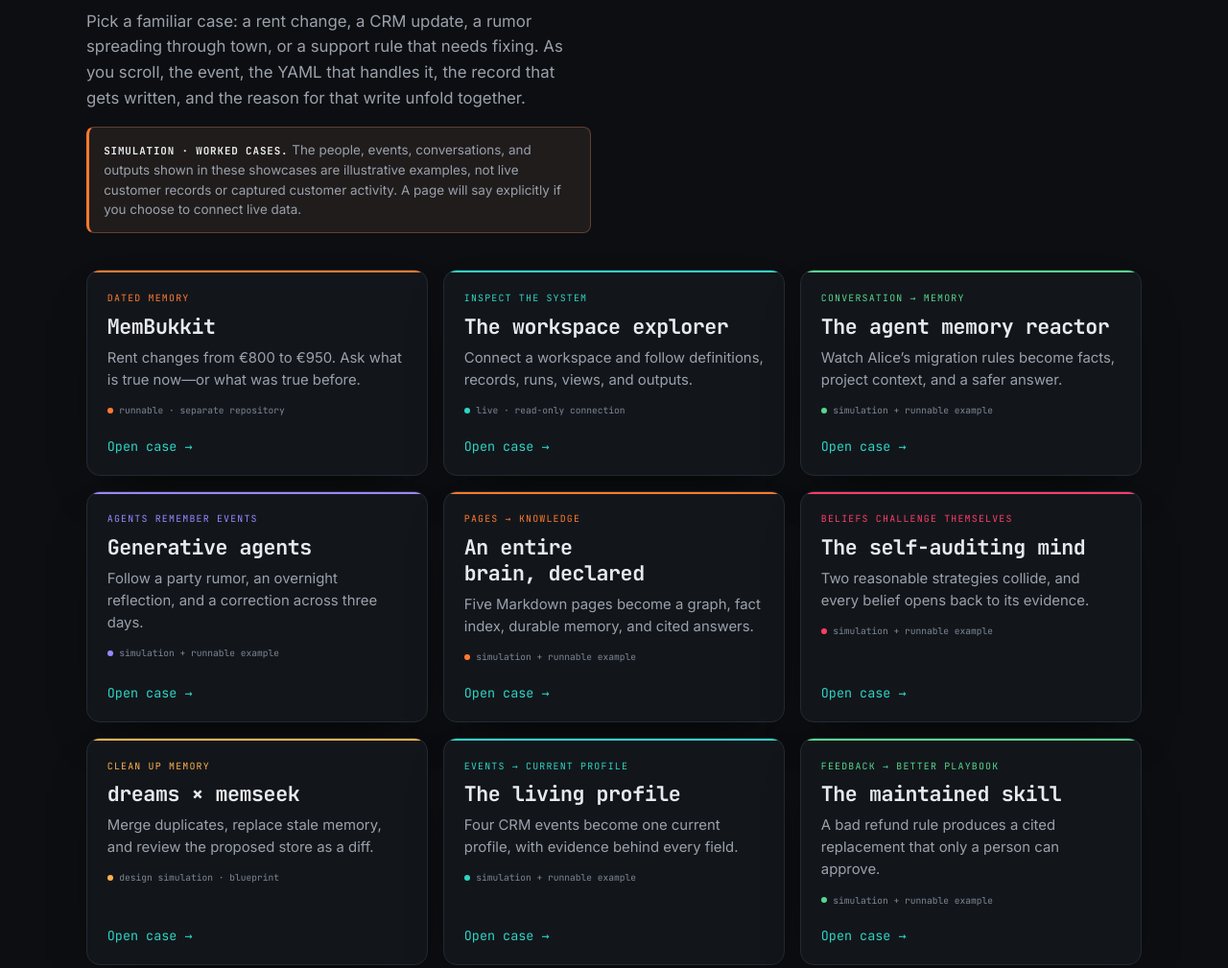
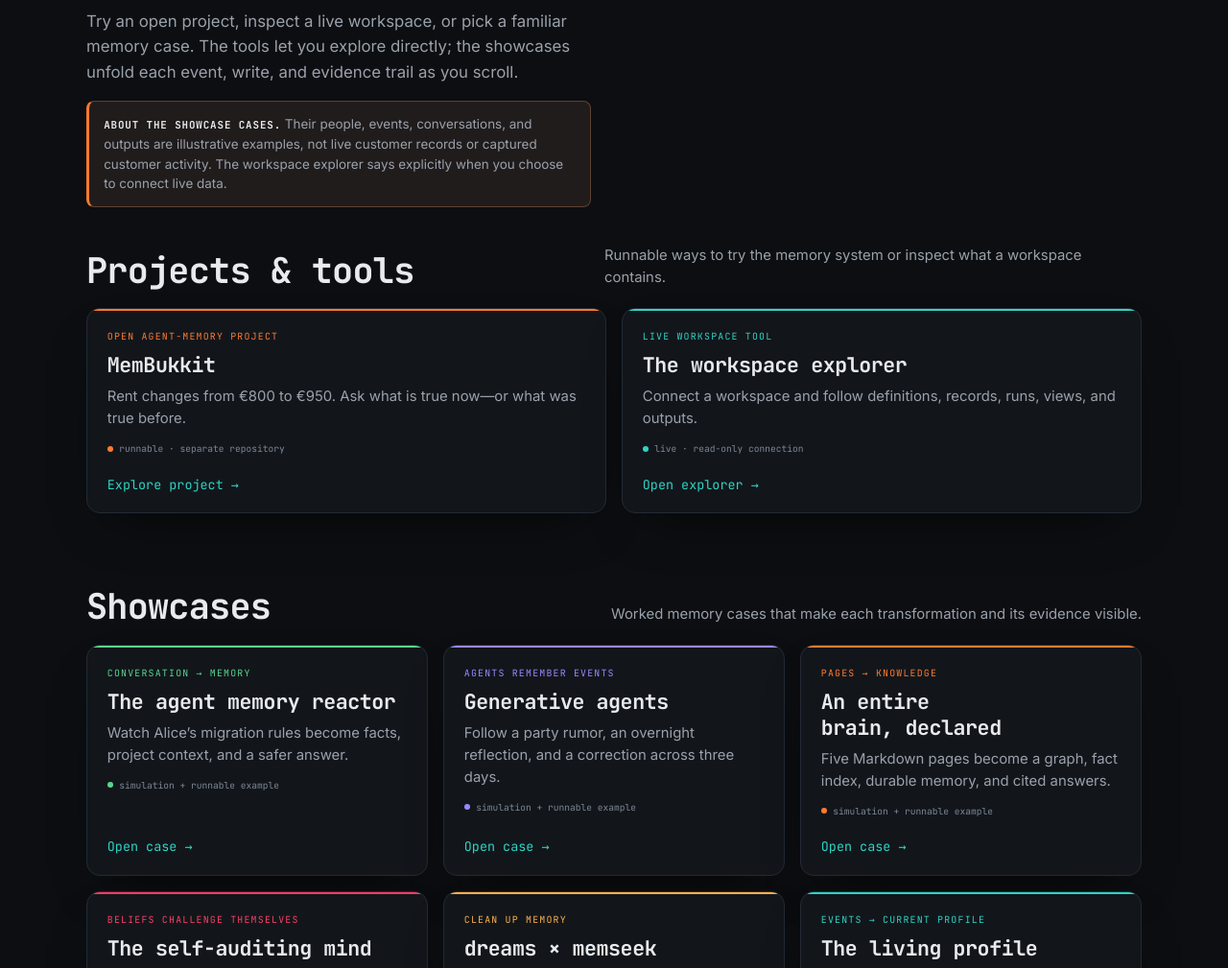
Before and after one commit to memseekai/memseek, an Astro site in the folder marketing/: page /showcase in a window 1280 px wide. Shown: the part 253-1262 px from the top of the page at 96% size. Built offline with nearby package versions, Linux system fonts and the light colour scheme; Astro itself is replaced by a stand-in of ours.

Commit message:
copy improvement

```diff
--- a/marketing/src/pages/benchmarks.astro
+++ b/marketing/src/pages/benchmarks.astro
@@ -59,7 +59,7 @@ const beamRows = [
 
 <BaseLayout
   title="MemBukkit benchmarks — Memseek"
-  description="Reproduce MemBukkit's agent-memory benchmarks, including 92.6% on LongMemEval-S, and see how its SOTA search method is available in the Memseek context engine."
+  description="Reproduce MemBukkit's agent-memory benchmarks, including 92.6% on LongMemEval-S, and learn about the SOTA search method coming to hosted Memseek."
 >
   <section class="hero">
     <div class="wrap hero-grid">
@@ -69,7 +69,7 @@ const beamRows = [
         <p class="lede">
           <b>Memseek is our context engine.</b> <b>MemBukkit is our open agent-memory
           showcase and benchmark harness.</b> The SOTA-performing search method demonstrated there
-          is available as a search method in Memseek.
+          will be available as a search method in the hosted version of Memseek.
         </p>
         <div class="ctas">
           <a class="btn btn-primary" href={repro}>Reproduce the result →</a>
@@ -83,7 +83,7 @@ const beamRows = [
           <span class="tag">product</span>
           <div><b>Memseek</b><small>Context engine for production agents</small></div>
         </div>
-        <span class="connector" aria-hidden="true">includes</span>
+        <span class="connector" aria-hidden="true">hosted version will include</span>
         <div class="identity-row method">
           <span class="tag">capability</span>
           <div><b>SOTA search method</b><small>Bucketed, budgeted, hybrid retrieval</small></div>
--- a/marketing/src/pages/membukkit.astro
+++ b/marketing/src/pages/membukkit.astro
@@ -194,7 +194,7 @@ receipt:
         <div class="shared">
           <span>shared method</span>
           <b>SOTA search</b>
-          <small>available in Memseek<br />demonstrated in MemBukkit</small>
+          <small>coming to hosted Memseek<br />demonstrated in MemBukkit</small>
         </div>
         <article class="identity-card showcase">
           <span class="kind">open showcase</span>
--- a/marketing/src/pages/showcase/index.astro
+++ b/marketing/src/pages/showcase/index.astro
@@ -8,28 +8,37 @@ import BaseLayout from '../../layouts/BaseLayout.astro';
  * Adding one is two steps: drop the file in public/, add a row here.
  */
 /**
- * One card per memory story. `kind` deliberately describes the visible change
- * in plain language instead of asking a new reader to know memory-system jargon.
- * `status` says whether the destination is runnable, connected, or a blueprint.
+ * MemBukkit and the workspace explorer are things readers can use, rather than
+ * worked memory stories, so they get their own category on the hub.
  */
-const showcases = [
+const projectsAndTools = [
   {
     href: '/membukkit/',
     slug: 'membukkit',
-    kind: 'dated memory',
+    kind: 'open agent-memory project',
     title: 'MemBukkit',
     blurb: 'Rent changes from €800 to €950. Ask what is true now—or what was true before.',
     status: 'runnable · separate repository',
+    action: 'Explore project →',
     accent: 'var(--orange)',
   },
   {
     slug: 'workspace-explorer',
-    kind: 'inspect the system',
+    kind: 'live workspace tool',
     title: 'The workspace explorer',
     blurb: 'Connect a workspace and follow definitions, records, runs, views, and outputs.',
     status: 'live · read-only connection',
+    action: 'Open explorer →',
     accent: 'var(--cyan)',
   },
+];
+
+/**
+ * One card per memory story. `kind` deliberately describes the visible change
+ * in plain language instead of asking a new reader to know memory-system jargon.
+ * `status` says whether the destination is runnable or a blueprint.
+ */
+const showcases = [
   {
     slug: 'agent-memory',
     kind: 'conversation → memory',
@@ -106,32 +115,61 @@ const showcases = [
       <span class="eyebrow">Showcases</span>
       <h1>See how it <span class="grad">runs.</span></h1>
       <p class="lede">
-        Pick a familiar case: a rent change, a CRM update, a rumor spreading through town, or a
-        support rule that needs fixing. As you scroll, the event, the YAML that handles it, the
-        record that gets written, and the reason for that write unfold together.
+        Try an open project, inspect a live workspace, or pick a familiar memory case. The tools
+        let you explore directly; the showcases unfold each event, write, and evidence trail as
+        you scroll.
       </p>
       <p class="simulation-note">
-        <strong>Simulation · worked cases.</strong> The people, events, conversations, and
-        outputs shown in these showcases are illustrative examples, not live customer records or
-        captured customer activity. A page will say explicitly if you choose to connect live data.
+        <strong>About the showcase cases.</strong> Their people, events, conversations, and
+        outputs are illustrative examples, not live customer records or captured customer
+        activity. The workspace explorer says explicitly when you choose to connect live data.
       </p>
     </div>
   </section>
 
   <section class="sc-list">
-    <div class="wrap grid">
-      {showcases.map((s) => (
-        <article class="card" style={`--hue: ${s.accent}`}>
-          <a href={s.href ?? `/showcase/${s.slug}/`} class="hit" aria-label={s.title}></a>
-          <div class="body">
-            <span class="kind">{s.kind}</span>
-            <h2>{s.title}</h2>
-            <p>{s.blurb}</p>
-            <span class="status">{s.status}</span>
-            <span class="read">Open case →</span>
-          </div>
-        </article>
-      ))}
+    <div class="wrap categories">
+      <div class="category">
+        <div class="category-heading">
+          <h2>Projects &amp; tools</h2>
+          <p>Runnable ways to try the memory system or inspect what a workspace contains.</p>
+        </div>
+        <div class="grid">
+          {projectsAndTools.map((item) => (
+            <article class="card" style={`--hue: ${item.accent}`}>
+              <a href={item.href ?? `/showcase/${item.slug}/`} class="hit" aria-label={item.title}></a>
+              <div class="body">
+                <span class="kind">{item.kind}</span>
+                <h3>{item.title}</h3>
+                <p>{item.blurb}</p>
+                <span class="status">{item.status}</span>
+                <span class="read">{item.action}</span>
+              </div>
+            </article>
+          ))}
+        </div>
+      </div>
+
+      <div class="category">
+        <div class="category-heading">
+          <h2>Showcases</h2>
+          <p>Worked memory cases that make each transformation and its evidence visible.</p>
+        </div>
+        <div class="grid">
+          {showcases.map((showcase) => (
+            <article class="card" style={`--hue: ${showcase.accent}`}>
+              <a href={`/showcase/${showcase.slug}/`} class="hit" aria-label={showcase.title}></a>
+              <div class="body">
+                <span class="kind">{showcase.kind}</span>
+                <h3>{showcase.title}</h3>
+                <p>{showcase.blurb}</p>
+                <span class="status">{showcase.status}</span>
+                <span class="read">Open case →</span>
+              </div>
+            </article>
+          ))}
+        </div>
+      </div>
     </div>
   </section>
 </BaseLayout>
@@ -161,9 +199,14 @@ const showcases = [
   }
 
   .sc-list { padding-bottom: clamp(3rem, 7vw, 6rem); }
+  .categories { display: flex; flex-direction: column; gap: clamp(2.6rem, 6vw, 4.8rem); }
+  .category { display: flex; flex-direction: column; gap: 1.2rem; }
+  .category-heading { display: flex; align-items: end; justify-content: space-between; gap: 1.5rem; }
+  .category-heading h2 { font-size: var(--step-2); }
+  .category-heading p { max-width: 35rem; color: var(--muted); font-size: .93rem; }
   /* Narrower track than the old blurb needed: one sentence per card reads better
-     three-across than two, and seven cards land in three rows instead of four. */
-  .grid { display: grid; grid-template-columns: repeat(auto-fill, minmax(min(100%, 19rem), 1fr)); gap: 1rem; }
+     three-across than two. */
+  .grid { display: grid; grid-template-columns: repeat(auto-fit, minmax(min(100%, 19rem), 1fr)); gap: 1rem; }
 
   .card {
     position: relative;
@@ -185,8 +228,8 @@ const showcases = [
     text-transform: uppercase; color: var(--hue);
   }
   :root[data-theme="light"] .kind { color: color-mix(in srgb, var(--hue) 72%, var(--text)); }
-  .card h2 { font-size: var(--step-1); line-height: 1.25; }
-  .card:hover h2 { color: var(--hue); }
+  .card h3 { font-size: var(--step-1); line-height: 1.25; }
+  .card:hover h3 { color: var(--hue); }
   .card p { color: var(--muted); font-size: .93rem; line-height: 1.55; }
 
   .status {
@@ -196,4 +239,8 @@ const showcases = [
   .status::before { content: ""; width: 6px; height: 6px; border-radius: 50%; background: var(--hue); }
 
   .read { margin-top: auto; padding-top: .7rem; font-family: var(--mono); font-size: var(--step--1); color: var(--cyan); }
+
+  @media (max-width: 700px) {
+    .category-heading { align-items: start; flex-direction: column; gap: .5rem; }
+  }
 </style>
```
Also changed, not shown: marketing/public/index.html (+11 -9 lines).
